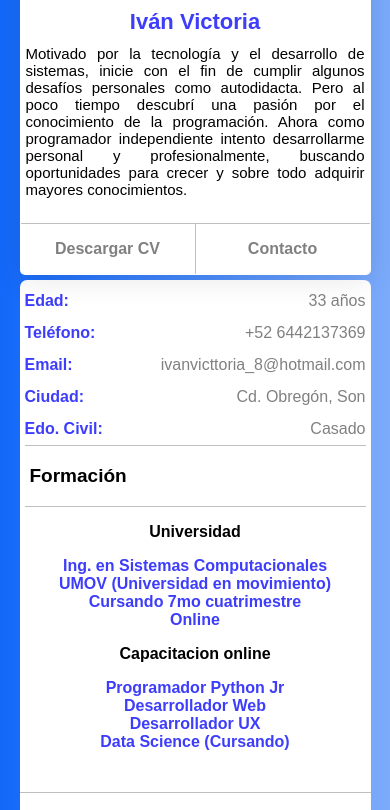
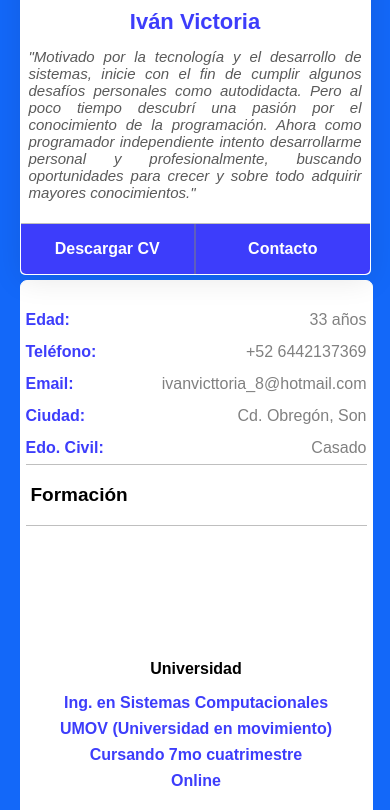
Before and after one commit to fran815/curriculum, a Flask app: page / in a window 390 px wide. Shown: the part 317-1127 px from the top of the page. Run offline with Flask 3, Linux system fonts and the light colour scheme.

Commit message:
update 0.1

```diff
--- a/static/css/index.css
+++ b/static/css/index.css
@@ -2,8 +2,8 @@
     height: 100dvh;
     margin: 0;
     /* background-image: linear-gradient(to right, #6a11cb 0%, #2575fc 100%); */
-    background-image: linear-gradient(to right, #1368f9 0%, #7cabfb 100%);
-
+    /* background-image: linear-gradient(to right, #1368f9 0%, #7cabfb 100%); */
+    background-color: #1368f9;
 
     font-family: sans-serif;
 }
@@ -14,6 +14,13 @@
     align-items: center;
     width: 100%;
     height: 100%;
+}
+
+/* PYTHON TITLE */
+.title-web p {
+    font-weight: bold;
+    font-size: 30px;
+    margin-left: 5px;
 }
 
 .elements {
@@ -60,10 +67,10 @@
     background-image: url(/static/css/docs/ivan.jpg);
     background-size: cover;
     background-position: center;
-    width: 280px;
-    height: 95%;
+    width: 260px;
+    height: 260px;
     border-radius: 50%;
-    border: 2px solid rgb(61, 61, 251);;
+    border: 3px solid rgb(61, 61, 251);
 }
 
 .github-div {
@@ -91,7 +98,7 @@
 }
 #id-name {
     font-size: 22px;
-    margin-top: 10px;
+    margin-top: 0;
     margin-bottom: 0;
     color: rgb(61, 61, 251);
 }
@@ -99,12 +106,42 @@
     font-size: 14px;
     margin-block: 3px;
     text-align: justify;
-    margin-inline: 10px;
+    margin-inline: 12px;
     /* line-height: 25px; */
+    font-style: oblique;
+    color: rgb(90, 90, 90);
 }
+
+/* ACADEMIC LOGOS */
+.academic-img-web-div {
+    display: flex;
+    justify-content: center;
+    align-items: center;
+    width: 100%;
+    height: 100px;
+}
+.academic-img-web {
+    background-image: url(/static/css/docs/favicon-1.png);
+    background-size: cover;
+    background-position: center;
+    width: 100px;
+    height: 100px;
+}
+.academic-img-web-udmy {
+    background-image: url(/static/css/docs/icon.png);
+    background-size: cover;
+    background-position: center;
+    width: 100px;
+    height: 100px;
+    border-radius: 50%;
+    border: 3px solid rgb(150, 61, 251);
+}
+
+
+
 .id-data {
     margin: 0;
-    margin-block: 0;
+    margin-block: 8px;
     color: rgb(61, 61, 251);
     font-weight: bold;
 }
@@ -126,7 +163,9 @@
     justify-content: center;
     width: 50%;
     height: 50px;
-
+    /* background-color: rgb(233, 233, 233); */
+    background-color: rgb(61, 61, 251);
+    border-bottom-left-radius: 5px;
     border-right: 1px solid rgba(128, 128, 128, 0.5);
 }
 .option-button-2 {
@@ -136,12 +175,17 @@
     width: 50%;
     height: 50px;
     transition: 0.5s;
+    /* background-color: rgb(233, 233, 233); */
+    background-color: rgb(61, 61, 251);
+    border-bottom-right-radius: 5px;
+    border-left: 1px solid rgba(128, 128, 128, 0.5);
 }
 .whatsapp-tag {
     text-align: center;
     width: 100%;
     border-bottom-right-radius: 5px;
-    color: gray;
+    /* color: rgb(105, 105, 105); */
+    color: white;
     font-weight: bold;
     text-decoration: none;
     transition: 0.5s;
@@ -154,7 +198,8 @@
     text-align: center;
     width: 100%;
     border-bottom-left-radius: 5px;
-    color: gray;
+    /* color: rgb(105, 105, 105); */
+    color: white;
     font-weight: bold;
     text-decoration: none;
     transition: 0.5s;
@@ -188,12 +233,14 @@
 
     border-top-right-radius: 5px;
     border-bottom-right-radius: 5px;
+    border: 1px solid white;
 }
 .main-description-div {
     display: flex;
     margin: 5px;
 }
 .acerca-div-web {
+    border-top: 1px solid rgba(128, 128, 128, 0.5);
     border-bottom: 1px solid rgba(128, 128, 128, 0.5);
 }
 .acerca-div-web p {
@@ -355,7 +402,7 @@
     height: 165px;
     width: 165px;
 
-    background-color: #2575fc;
+    background-color: rgb(61, 61, 251);
     box-shadow: 0 4px 30px rgba(0, 0, 0, 0.1);
     backdrop-filter: blur(5px);
     -webkit-backdrop-filter: blur(5px);
@@ -548,6 +595,14 @@
         width: 100%;
         height: 570px;
     }
+    .img-wallpaper {
+        width: 280px;
+        height: 280px;
+    }
+
+    .title-web {
+        display: none;
+    }
 
     #id-name {
         font-size: 22px;
@@ -559,7 +614,7 @@
     #my_description {
         font-size: 15px;
         line-height: normal;
-        margin: 5px;
+        margin: 8px;
     }
 
     .descript-data-mobile {
--- a/templates/index.html
+++ b/templates/index.html
@@ -20,7 +20,7 @@
                         <div class="personal-div">
                             <p id="id-name">Iván Victoria</p>
                             <p id="my_description">
-                                Motivado por la tecnología y el desarrollo de sistemas,
+                                "Motivado por la tecnología y el desarrollo de sistemas,
                                 inicie con el fin de cumplir algunos desafíos
                                 personales como autodidacta. Pero al poco tiempo
                                 descubrí una pasión por el conocimiento de la
@@ -28,7 +28,7 @@
                                 Ahora como programador independiente intento
                                 desarrollarme personal y profesionalmente,
                                 buscando oportunidades para crecer y sobre todo
-                                adquirir mayores conocimientos.
+                                adquirir mayores conocimientos."
                             </p>
                             <div class="descript-data">
                                 <div class="age">
@@ -79,9 +79,13 @@
                 <!-- DATA CARD -->
                 <div class="data-card">
                     <div class="presentation-card">
+                        <div class="title-web">
+                            <p style="margin-block: 15px;">Programador Python Jr.</p>
+                        </div>
                         <div class="acerca-div-web">
                             <p>Formación</p>
                         </div>
+                        <br>
                         <div class="main-description-div">
                             <div class="descript-2">
                                 <div class="descript-data-mobile">
@@ -110,6 +114,9 @@
                                     <p>Formación</p>
                                 </div>
                                 <div class="academic-info-web-div">
+                                    <div class="academic-img-web-div">
+                                        <div class="academic-img-web"></div>
+                                    </div>
                                     <p style="font-weight: bold;">Universidad</p>
                                     <p class="id-data">Ing. en Sistemas Computacionales</p>
                                     <p class="id-data">UMOV (Universidad en movimiento)</p>
@@ -119,13 +126,21 @@
                             </div>
                             <div class="descript-1">
                                 <div class="academic-info-mobile-div">
+                                    <br>
+                                    <div class="academic-img-web-div">
+                                        <div class="academic-img-web"></div>
+                                    </div>
                                     <p style="font-weight: bold;">Universidad</p>
                                     <p class="id-data">Ing. en Sistemas Computacionales</p>
                                     <p class="id-data">UMOV (Universidad en movimiento)</p>
                                     <p class="id-data">Cursando 7mo cuatrimestre</p>
                                     <p class="id-data">Online</p>
+                                    <br>
                                 </div>
                                 <div class="courses-info">
+                                    <div class="academic-img-web-div">
+                                        <div class="academic-img-web-udmy"></div>
+                                    </div>
                                     <p style="font-weight: bold;">Capacitacion online</p>
                                     <p class="id-data">Programador Python Jr</p>
                                     <p class="id-data">Desarrollador Web</p>
```
Also changed, not shown: 3 other files.
